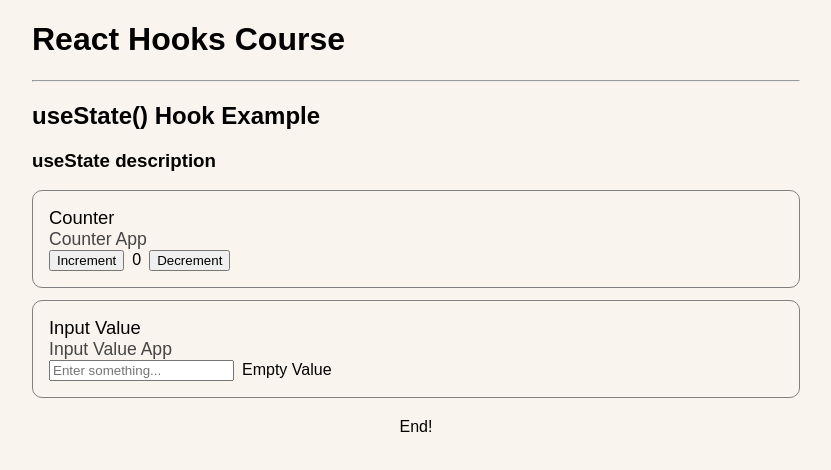
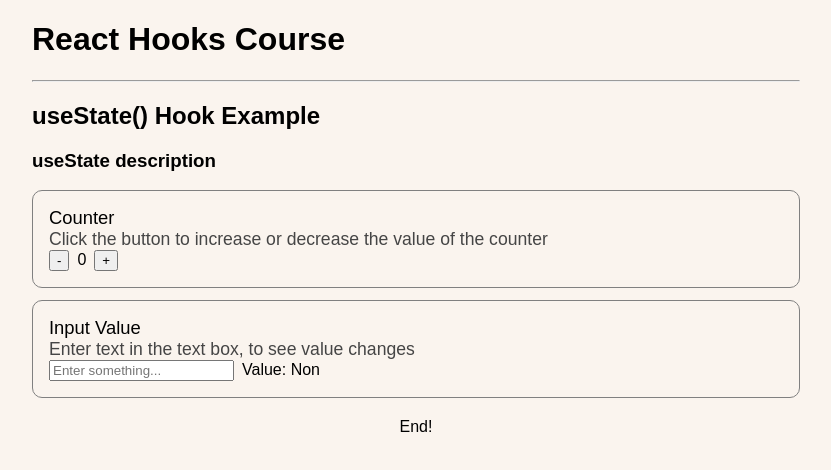
Before and after one commit to hwangblood/react-hooks-course, a React (Vite) app: page / in a window 1280 px wide. Shown: the top 470 px of the page, without its empty margins (224-1055 px from the left). Built offline with nearby package versions, Linux system fonts and the light colour scheme.

Commit message:
Update useState usecases

```diff
--- a/src/components/usecases/useState/CounterUsecase.jsx
+++ b/src/components/usecases/useState/CounterUsecase.jsx
@@ -6,7 +6,7 @@ const CounterUsecase = () => {
   const decrease = () => setCount(count + 1);
   return (
     <>
-      <button onClick={increase}>Increment</button>
+      <button onClick={increase}>-</button>
       <span
         style={{
           margin: "0px 8px",
@@ -14,7 +14,7 @@ const CounterUsecase = () => {
       >
         {count}
       </span>
-      <button onClick={decrease}>Decrement</button>
+      <button onClick={decrease}>+</button>
     </>
   );
 };
--- a/src/components/usecases/useState/InputValueUsecase.jsx
+++ b/src/components/usecases/useState/InputValueUsecase.jsx
@@ -2,11 +2,13 @@ import { useState } from "react";
 import GutterRow from "../../GutterRow";
 
 const InputValueUsecase = () => {
-  const defaultValue = "Empty Value";
+  const defaultValue = "Non";
   const [inputValue, setInputValue] = useState("");
   const updateValue = (value) => {
     const newValue =
-      value == (null || undefined) || value.length == 0 ? defaultValue : value;
+      value == (null || undefined) || value.length == 0
+        ? defaultValue
+        : `'${value}'`;
     setInputValue(newValue);
   };
   return (
@@ -17,7 +19,7 @@ const InputValueUsecase = () => {
         onChange={(e) => updateValue(e.target.value)}
       />
       <GutterRow />
-      {inputValue || defaultValue}
+      {`Value: ${inputValue || defaultValue}`}
     </>
   );
 };
--- a/src/data.js
+++ b/src/data.js
@@ -17,14 +17,15 @@ const useStateUsecases = [
   {
     id: "counter",
     title: "Counter",
-    description: "Counter App",
+    description:
+      "Click the button to increase or decrease the value of the counter",
     // A React element type (ie. MyComponent).
     element: CounterUsecase,
   },
   {
     id: "input-value",
     title: "Input Value",
-    description: "Input Value App",
+    description: "Enter text in the text box, to see value changes",
     element: InputValueUsecase,
   },
 ];
```
